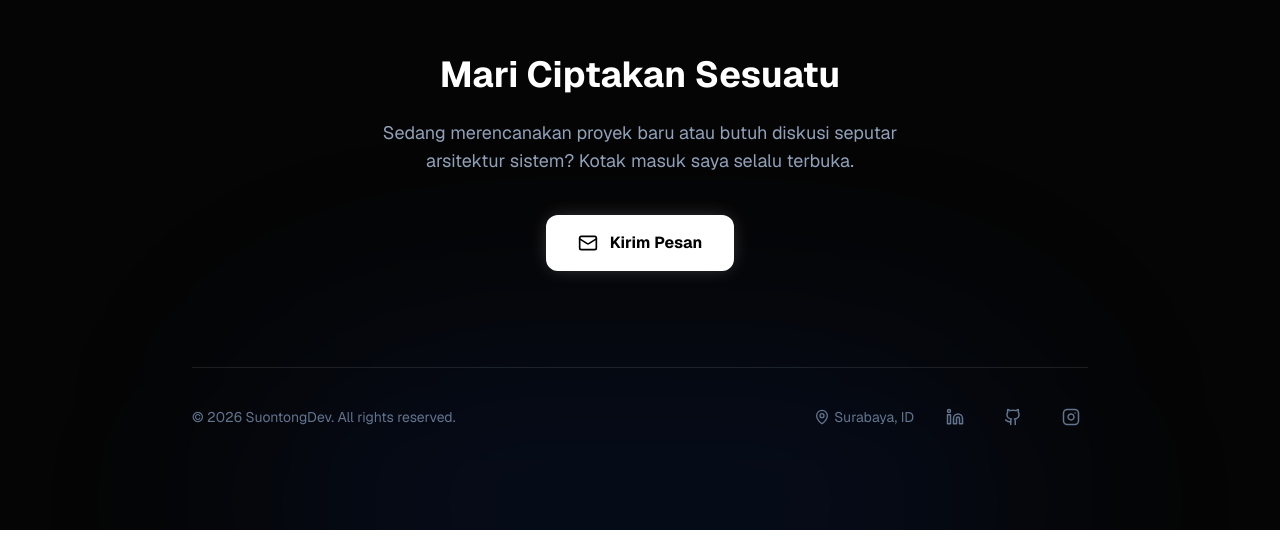
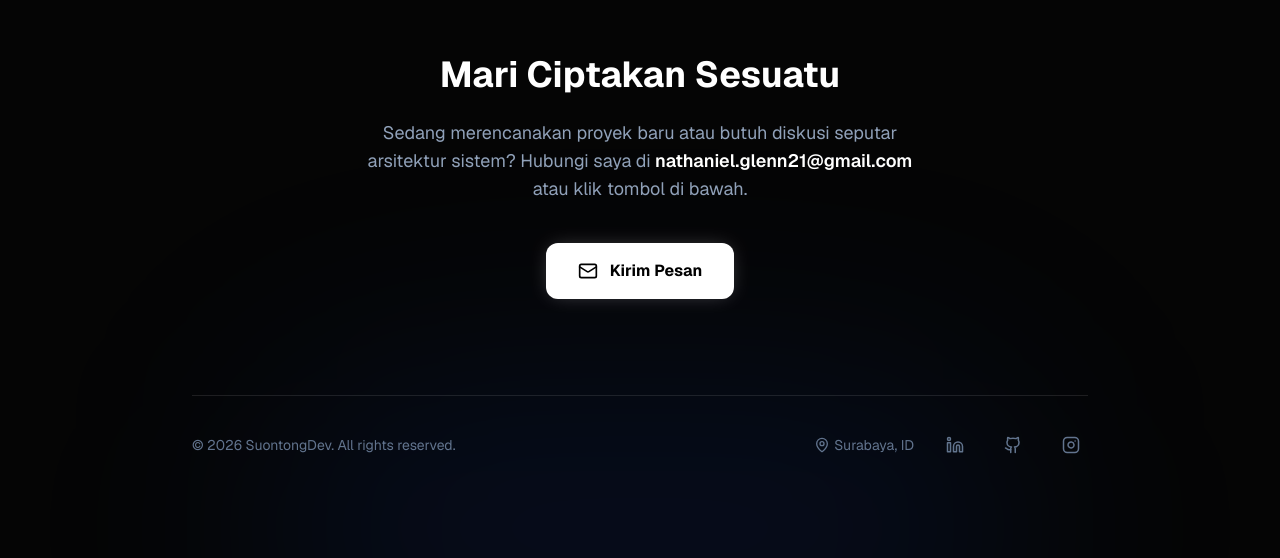
Before and after one commit to nathanielglenn02/suontongdev-porto, a Next.js app: page / in a window 1280 px wide. Shown: the part 1817-2375 px from the top of the page. Before the commit the page ends 2347 px from the top, so only its background shows below. Built offline with nearby package versions, Linux system fonts and the light colour scheme; no server answers; the database is empty.

Commit message:
ux: display explicit email address in contact section

```diff
--- a/app/page.tsx
+++ b/app/page.tsx
@@ -218,7 +218,7 @@ export default async function Home() {
           <div className="max-w-4xl mx-auto text-center relative z-10">
             <h2 className="text-4xl font-bold text-white mb-6">Mari Ciptakan Sesuatu</h2>
             <p className="text-slate-400 mb-10 max-w-xl mx-auto text-lg">
-              Sedang merencanakan proyek baru atau butuh diskusi seputar arsitektur sistem? Kotak masuk saya selalu terbuka.
+              Sedang merencanakan proyek baru atau butuh diskusi seputar arsitektur sistem? Hubungi saya di <span className="text-white font-semibold">nathaniel.glenn21@gmail.com</span> atau klik tombol di bawah.
             </p>
             <a href="mailto:nathaniel.glenn21@gmail.com" className="inline-flex items-center gap-3 px-8 py-4 rounded-xl bg-white text-black font-bold hover:bg-slate-200 hover:scale-105 transition-all shadow-[0_0_20px_-5px_rgba(255,255,255,0.3)] mb-24">
               <Mail size={20} />
```
